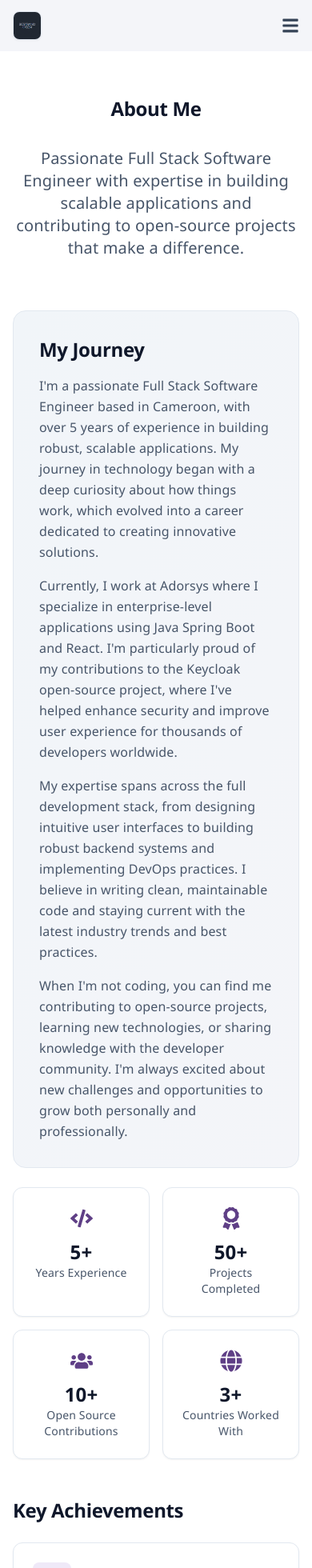
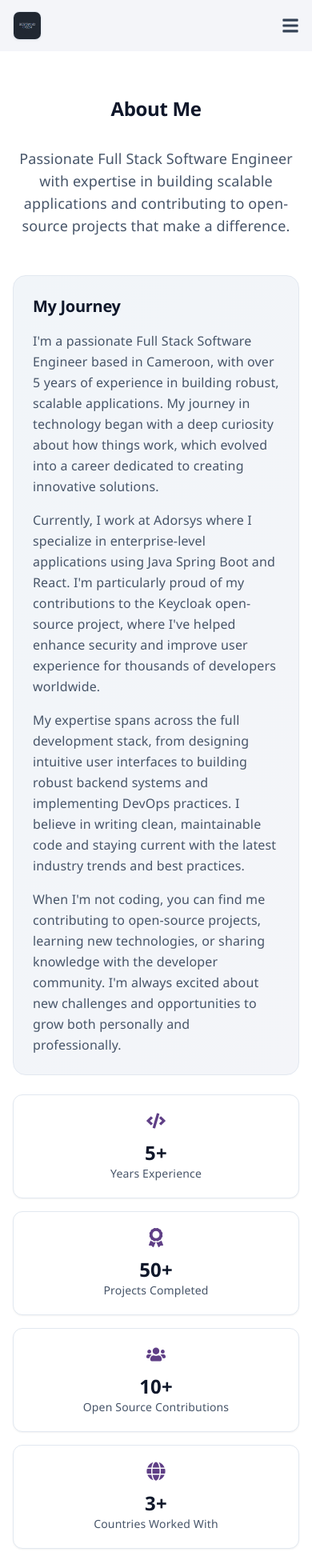
Before and after one commit to Ogenbertrand/portfolio, a React (Vite) app: page /about in a window 390 px wide. Shown: the top 1960 px of the page at 80% size. Built offline with nearby package versions, Linux system fonts and the light colour scheme.

Commit message:
style: optimize about section spacing for mobile and tablet

```diff
--- a/src/components/sections/About.tsx
+++ b/src/components/sections/About.tsx
@@ -44,7 +44,7 @@ const About = () => {
   return (
     <section id="about" className="section bg-white">
       <div className="container mx-auto px-4 sm:px-6 lg:px-8">
-        <div className="text-center mb-16">
+        <div className="text-center mb-12 sm:mb-16">
           <motion.h2
             initial={{ opacity: 0, y: 30 }}
             whileInView={{ opacity: 1, y: 0 }}
@@ -59,14 +59,14 @@ const About = () => {
             whileInView={{ opacity: 1, y: 0 }}
             transition={{ duration: 0.8, delay: 0.2 }}
             viewport={{ once: true }}
-            className="text-xl text-gray-600 max-w-3xl mx-auto"
+            className="text-lg sm:text-xl text-gray-600 max-w-3xl mx-auto"
           >
             Passionate Full Stack Software Engineer with expertise in building scalable applications
             and contributing to open-source projects that make a difference.
           </motion.p>
         </div>
 
-        <div className="grid grid-cols-1 lg:grid-cols-2 gap-12 items-start">
+        <div className="grid grid-cols-1 lg:grid-cols-2 gap-8 sm:gap-10 lg:gap-12 items-start">
           <motion.div
             initial={{ opacity: 0, x: -30 }}
             whileInView={{ opacity: 1, x: 0 }}
@@ -74,8 +74,8 @@ const About = () => {
             viewport={{ once: true }}
             className="space-y-6"
           >
-            <div className="bg-gradient-to-br from-gray-100 to-secondary-50 rounded-2xl p-8 border border-gray-200">
-              <h3 className="text-2xl font-bold text-gray-900 mb-4">My Journey</h3>
+            <div className="bg-gradient-to-br from-gray-100 to-secondary-50 rounded-2xl p-6 sm:p-8 border border-gray-200">
+              <h3 className="text-xl sm:text-2xl font-bold text-gray-900 mb-4">My Journey</h3>
               <div className="space-y-4 text-gray-700 leading-relaxed">
                 <p>
                   I&apos;m a passionate Full Stack Software Engineer based in Cameroon, with over 5 years
@@ -104,7 +104,7 @@ const About = () => {
               </div>
             </div>
 
-            <div className="grid grid-cols-2 gap-4">
+            <div className="grid grid-cols-1 sm:grid-cols-2 gap-4">
               {stats.map((stat, index) => (
                 <motion.div
                   key={index}
@@ -112,10 +112,10 @@ const About = () => {
                   whileInView={{ opacity: 1, y: 0 }}
                   transition={{ duration: 0.6, delay: index * 0.1 }}
                   viewport={{ once: true }}
-                  className="bg-white rounded-xl p-6 text-center border border-gray-200 shadow-sm hover:shadow-md transition-shadow duration-300"
+                  className="bg-white rounded-xl p-5 sm:p-6 text-center border border-gray-200 shadow-sm hover:shadow-md transition-shadow duration-300"
                 >
                   <div className="flex items-center justify-center mb-3">
-                    <stat.icon className="w-7 h-7 text-primary-700" />
+                    <stat.icon className="w-6 h-6 sm:w-7 sm:h-7 text-primary-700" />
                   </div>
                   <div className="text-2xl font-bold text-gray-900">{stat.value}</div>
                   <div className="text-sm text-gray-600">{stat.label}</div>
@@ -131,7 +131,7 @@ const About = () => {
             viewport={{ once: true }}
             className="space-y-6"
           >
-            <h3 className="text-2xl font-bold text-gray-900 mb-6">Key Achievements</h3>
+            <h3 className="text-xl sm:text-2xl font-bold text-gray-900 mb-6">Key Achievements</h3>
 
             {achievements.map((achievement, index) => (
               <motion.div
@@ -140,9 +140,9 @@ const About = () => {
                 whileInView={{ opacity: 1, y: 0 }}
                 transition={{ duration: 0.6, delay: index * 0.1 }}
                 viewport={{ once: true }}
-                className="flex items-start space-x-4 p-6 bg-white rounded-xl border border-gray-200 shadow-sm hover:shadow-md transition-all duration-300"
+                className="flex items-start space-x-3 sm:space-x-4 p-5 sm:p-6 bg-white rounded-xl border border-gray-200 shadow-sm hover:shadow-md transition-all duration-300"
               >
-                <div className="flex-shrink-0 w-12 h-12 rounded-lg bg-primary-100 text-primary-700 flex items-center justify-center">
+                <div className="flex-shrink-0 w-10 h-10 sm:w-12 sm:h-12 rounded-lg bg-primary-100 text-primary-700 flex items-center justify-center">
                   <achievement.icon className="w-5 h-5" />
                 </div>
                 <div>
@@ -161,10 +161,10 @@ const About = () => {
               whileInView={{ opacity: 1, y: 0 }}
               transition={{ duration: 0.6, delay: 0.4 }}
               viewport={{ once: true }}
-              className="bg-gradient-to-br from-gray-900 to-secondary-900 rounded-2xl p-8 text-white"
+              className="bg-gradient-to-br from-gray-900 to-secondary-900 rounded-2xl p-6 sm:p-8 text-white"
             >
               <h4 className="text-xl font-bold mb-4">My Philosophy</h4>
-              <blockquote className="text-lg italic leading-relaxed text-gray-100">
+              <blockquote className="text-base sm:text-lg italic leading-relaxed text-gray-100">
                 &quot;Great software is not just about writing code, it&apos;s about solving real problems,
                 building sustainable solutions, and continuously learning and improving. I believe
                 in the power of collaboration, open-source principles, and staying curious about
```
